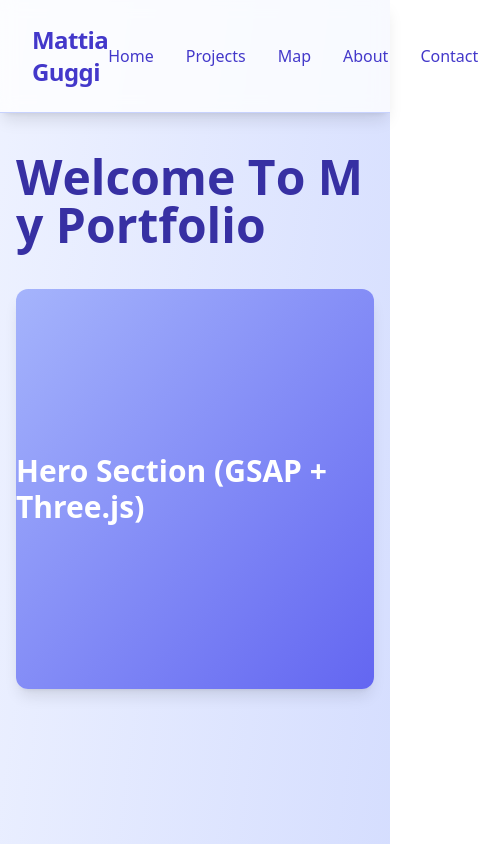
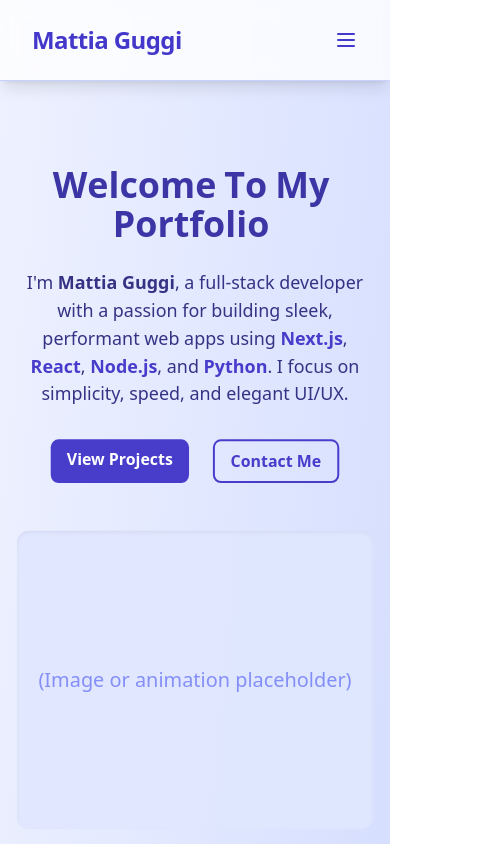
Before and after one commit to MattiaGuggi/Portfolio, a React (Vite) app: page / in a window 390 px wide. Shown: the top 844 px of the page, 478 px wide, since content can reach past the window. Built offline with nearby package versions, Linux system fonts and the light colour scheme; the HTML template or start-up script is replaced by a standard one.

Commit message:
Added responsive logic

```diff
--- a/package.json
+++ b/package.json
@@ -14,6 +14,7 @@
     "autoprefixer": "^10.4.21",
     "gsap": "^3.13.0",
     "leaflet": "^1.9.4",
+    "lucide-react": "^0.525.0",
     "postcss": "^8.5.6",
     "react": "^19.1.0",
     "react-dom": "^19.1.0",
--- a/src/components/About.tsx
+++ b/src/components/About.tsx
@@ -1,13 +1,39 @@
+import { Download } from "lucide-react";
+
 const About = () => {
   return (
-    <section id="about" className="min-h-[40vh] flex flex-col items-center justify-center px-4">
-      <div className="max-w-2xl mx-auto text-center mb-10">
+    <section id="about" className="min-h-[40vh] flex flex-col items-center justify-center px-14 xs:px-4">
+      <div className="max-w-2xl mx-auto text-center mb-7">
           <h2 className="text-3xl font-bold text-indigo-700 mb-4">About Me</h2>
           <p className="text-indigo-900 mb-8">Hi, I'm Mattia Guggi, a passionate developer focused on building efficient, modern, and minimalistic web applications. I love working with Next.js, React, and Python to create impactful digital experiences.</p>
           <div className="flex justify-center gap-6">
-            <a href="https://github.com/MattiaGuggi" target="_blank" rel="noopener" className="transition-all duration-400 hover:scale-105 px-6 py-2 rounded bg-indigo-700 text-white font-semibold hover:bg-indigo-800">GitHub</a>
-            <a href="https://linkedin.com/in/mattiaguggi" target="_blank" rel="noopener" className="transition-all duration-400 hover:scale-105 px-6 py-2 rounded bg-indigo-700 text-white font-semibold hover:bg-indigo-800">LinkedIn</a>
+            <a href="https://github.com/MattiaGuggi"
+            target="_blank"
+            rel="noopener"
+            className="transition-all duration-400 hover:scale-105 px-6 py-2 rounded bg-indigo-700 text-white font-semibold hover:bg-indigo-800"
+          >
+            GitHub
+          </a>
+            <a href="https://linkedin.com/in/mattiaguggi"
+            target="_blank"
+            rel="noopener"
+            className="transition-all duration-400 hover:scale-105 px-6 py-2 rounded bg-indigo-700 text-white font-semibold hover:bg-indigo-800"
+          >
+            LinkedIn
+          </a>
           </div>
+      </div>
+      <a
+        href="/files/MattiaGuggi_Resume.pdf"
+        download="MattiaGuggi_Resume.pdf"
+        target="_blank"
+        rel="noopener"
+        className="cursor-pointer mb-10 transition-all flex duration-400 hover:scale-105 px-8 py-4 rounded-lg bg-indigo-700 text-white font-semibold hover:bg-indigo-800"
+      >
+        <Download />Download My Resume
+      </a>
+      <div className="w-full lg:w-full h-full bg-gradient-to-br from-indigo-300 to-indigo-500 rounded-xl shadow-lg flex items-center justify-center py-10 mb-16 ">
+        <span className="text-white text-3xl font-bold">Hero Section (GSAP + Three.js)</span>
       </div>
     </section>
   );
--- a/src/components/Footer.tsx
+++ b/src/components/Footer.tsx
@@ -1,6 +1,6 @@
 const Footer = () => {
   return (
-    <footer className="w-full py-6 bg-white/80 backdrop-blur border-t border-indigo-200 text-indigo-700 text-center flex items-center justify-center font-semibold text-base">
+    <footer className="mt-5 w-full py-6 bg-white/80 backdrop-blur border-t border-indigo-200 text-indigo-700 text-center flex items-center justify-center font-semibold text-base">
       © {new Date().getFullYear()} Mattia Guggi. All rights reserved.
     </footer>
   )
--- a/src/components/Header.tsx
+++ b/src/components/Header.tsx
@@ -1,26 +1,103 @@
+import { useRef, useState, useEffect } from "react";
+import { Menu, X } from "lucide-react";
+import React from "react";
+import gsap from "gsap";
+
 const Header = () => {
-  const handleNavClick = (e: React.MouseEvent<HTMLAnchorElement, MouseEvent>, type: string) => {
+  const [isOpen, setIsOpen] = useState(false);
+  const [isDesktop, setIsDesktop] = useState(false);
+  const dropdownRef = useRef<HTMLDivElement>(null);
+
+  const handleNavClick = (e: React.MouseEvent<HTMLAnchorElement>, type: string) => {
     e.preventDefault();
     const section = document.getElementById(type);
     if (section) {
       section.scrollIntoView({ behavior: "smooth" });
+      setIsOpen(false);
     }
   };
 
+  // Detect desktop view
+  useEffect(() => {
+    const handleResize = () => {
+      setIsDesktop(window.innerWidth >= 768);
+      setIsOpen(false);
+      if (dropdownRef.current) dropdownRef.current.style.height = "";
+    };
+
+    handleResize(); // Initial check
+    window.addEventListener("resize", handleResize);
+    return () => window.removeEventListener("resize", handleResize);
+  }, []);
+
+  // Animate mobile dropdown
+  useEffect(() => {
+    if (dropdownRef.current) {
+      const el = dropdownRef.current;
+
+      if (isOpen) {
+        el.style.display = "flex";
+        gsap.fromTo(
+          el,
+          { opacity: 0, y: -10 },
+          {
+            opacity: 1,
+            y: 0,
+            duration: 0.5,
+            ease: "power1.inOut",
+          }
+        );
+      } else {
+        gsap.to(el, {
+          height: 0,
+          opacity: 0,
+          duration: 0.5,
+          ease: "power2.in",
+          onComplete: () => {
+            el.style.display = "none";
+            el.style.height = "";
+          },
+        });
+      }
+    }
+  }, [isOpen]);
+
   return (
-    <header className="px-8 py-6 shadow-lg flex items-center justify-between bg-white/80 backdrop-blur border-b border-indigo-200">
-      <div className="flex items-center gap-3">
-        <span className="text-2xl font-bold text-indigo-700 tracking-tight">Mattia Guggi</span>
-      </div>
-      <nav className="flex gap-8 text-indigo-700 font-medium">
-        <a href="#home" onClick={e => handleNavClick(e, "home")}>Home</a>
-        <a href="#projects" onClick={e => handleNavClick(e, "projects")}>Projects</a>
-        <a href="#map" onClick={e => handleNavClick(e, "map")}>Map</a>
-        <a href="#about" onClick={e => handleNavClick(e, "about")}>About</a>
-        <a href="#contact" onClick={e => handleNavClick(e, "contact")}>Contact</a>
-      </nav>
+    <header className="px-8 py-6 shadow-lg flex items-center justify-between bg-white/80 backdrop-blur border-b border-indigo-200 relative z-50">
+      <span className="text-2xl font-bold text-indigo-700 tracking-tight">Mattia Guggi</span>
+
+      {isDesktop ? (
+        <nav className="gap-8 text-indigo-700 font-medium flex">
+          {["home", "projects", "map", "about", "contact"].map((id) => (
+            <a key={id} href={`#${id}`} onClick={(e) => handleNavClick(e, id)} className="font-bold text-lg">
+              {id.charAt(0).toUpperCase() + id.slice(1)}
+            </a>
+          ))}
+        </nav>
+      ) : (
+        <>
+          <button
+            onClick={() => setIsOpen((prev) => !prev)}
+            className="text-indigo-700 md:hidden"
+          >
+            {isOpen ? <X size={24} /> : <Menu size={24} />}
+          </button>
+
+          <nav
+            ref={dropdownRef}
+            className="absolute top-full left-0 w-full bg-white shadow-md flex-col items-start px-8 py-4 gap-4 text-indigo-700 md:hidden overflow-hidden"
+            style={{ display: "none" }}
+          >
+            {["home", "projects", "map", "about", "contact"].map((id) => (
+              <a key={id} href={`#${id}`} onClick={(e) => handleNavClick(e, id)} className="font-bold text-lg">
+                {id.charAt(0).toUpperCase() + id.slice(1)}
+              </a>
+            ))}
+          </nav>
+        </>
+      )}
     </header>
-  )
-}
+  );
+};
 
 export default Header
--- a/src/components/Home.tsx
+++ b/src/components/Home.tsx
@@ -13,22 +13,48 @@ const Home = () => {
   }, []);
 
   return (
-    <section id="home" className="flex-1 flex flex-col items-center justify-center px-4 py-10">
-      <h1 className="text-5xl font-bold text-indigo-800">
-        { "Welcome To My Portfolio".split("").map((char, i) => (
-          <span
-            key={i}
-            className="animated-char inline-block opacity-0 translate-y-4"
-          >
-            {char === " " ? "\u00A0" : char}
+    <section
+      id="home"
+      className="flex-1 flex flex-col items-center justify-center px-14 xs:px-4 py-20 text-center"
+    >
+      <h1 className="text-5xl xs:text-4xl font-bold text-indigo-800 leading-snug mb-6">
+        {"Welcome To My Portfolio".split(" ").map((word, wordIndex) => (
+          <span key={wordIndex} className="inline-block mr-2">
+            {word.split("").map((char, charIndex) => (
+              <span
+                key={`${wordIndex}-${charIndex}`}
+                className="animated-char inline-block opacity-0 translate-y-4"
+              >
+                {char}
+              </span>
+            ))}
           </span>
-        )) }
+        ))}
       </h1>
 
-      <div className="w-full h-[400px] flex items-center justify-center mb-8 mt-10">
-        <div className="w-full h-full bg-gradient-to-br from-indigo-300 to-indigo-500 rounded-xl shadow-lg flex items-center justify-center">
-          <span className="text-white text-3xl font-bold">Hero Section (GSAP + Three.js)</span>
-        </div>
+      <p className="text-lg text-indigo-900 max-w-2xl mb-8">
+        I'm <strong>Mattia Guggi</strong>, a full-stack developer with a passion for building sleek, performant web apps using <span className="text-indigo-700 font-semibold">Next.js</span>, <span className="text-indigo-700 font-semibold">React</span>, <span className="text-indigo-700 font-semibold">Node.js</span>, and <span className="text-indigo-700 font-semibold">Python</span>. I focus on simplicity, speed, and elegant UI/UX.
+      </p>
+
+      <div className="flex gap-6 mb-12">
+        <a
+          href="#projects"
+          className="px-6 py-3 bg-indigo-700 text-white font-semibold rounded-lg hover:bg-indigo-800 transition duration-300 xs:px-4 xs:py-2"
+        >
+          View Projects
+        </a>
+        <a
+          href="#contact"
+          className="px-6 py-3 border-2 border-indigo-700 text-indigo-700 font-semibold rounded-lg hover:bg-indigo-700 hover:text-white transition duration-300 xs:px-4 xs:py-2"
+        >
+          Contact Me
+        </a>
+      </div>
+
+      {/* Optional Image or Lottie placeholder */}
+      <div className="w-full max-w-xl h-[300px] bg-indigo-100 rounded-xl shadow-inner flex items-center justify-center text-indigo-400 text-xl">
+        {/* Replace with image, animation, or hero SVG */}
+        (Image or animation placeholder)
       </div>
     </section>
   );
--- a/src/components/Map.tsx
+++ b/src/components/Map.tsx
@@ -6,8 +6,8 @@ const Map = () => {
     const position: LatLngExpression = [45.87, 9.12];
 
     return (
-        <section id="map" className="min-h-[40vh] flex flex-col items-center justify-center px-4">
-            <div className="w-1/3 md:w-1/2 h-96 mx-auto border border-indigo-200 rounded-xl overflow-hidden shadow-lg">
+        <section id="map" className="min-h-[40vh] w-full flex flex-col items-center justify-center xs:px-4 px-14">
+            <div className="w-full max-w-5xl mx-auto h-[500px] border border-indigo-200 rounded-xl overflow-hidden shadow-lg">
                 <MapContainer
                     center={position}
                     zoom={10}
--- a/src/components/Projects.tsx
+++ b/src/components/Projects.tsx
@@ -1,39 +1,70 @@
+import { useGSAP } from "@gsap/react";
+import gsap from "gsap";
+import { useRef } from "react";
+
 const Projects = () => {
+  const ulRef = useRef<HTMLUListElement>(null);
+
+  useGSAP(() => {
+    const items = gsap.utils.toArray<HTMLElement>("section#projects li");
+
+    items.forEach((item) => {
+      gsap.fromTo(item, {
+          opacity: 0,
+          y: 50,
+          scale: 0.95,
+        },
+        {
+          opacity: 1,
+          y: 0,
+          scale: 1,
+          ease: "power2.out",
+          stagger: 0.1,
+          scrollTrigger: {
+            trigger: item,
+            start: "top 95%",
+            scrub: 0.5
+          },
+        }
+      );
+    });
+  }, []);
+
   return (
-    <section id="projects" className="min-h-[60vh] w-full flex flex-col items-center justify-center px-4 py-10">
-      <div className="px-10 mx-auto text-center">
+    <section id="projects" className="min-h-[60vh] w-full flex flex-col items-center justify-center py-10 px-14 xs:px-4">
+      <div className="mx-auto text-center">
         <h2 className="text-3xl font-bold text-indigo-700 mb-4">Projects</h2>
         <p className="text-indigo-900 mb-8">A selection of my work, built with modern technologies and a focus on efficiency and design.</p>
-        <ul className="space-y-10 space-x-10 grid grid-cols-4">
-          <li className="bg-white/80 rounded shadow p-6 text-left cursor-pointer duration-400 transition-all hover:scale-105">
+        <ul ref={ulRef} className="grid grid-cols-4 xs:grid-cols-1 sm:grid-cols-2 md:grid-cols-2 gap-12">
+          <li className="bg-white/80 rounded-xl shadow-custom p-6 text-left cursor-pointer duration-400 transition-all hover:scale-105">
             <span className="text-xl font-semibold text-indigo-800">Spotify Dashboard</span>
             <p className="text-indigo-900">A React dashboard for Spotify analytics and insights based on a python server.</p>
           </li>
-          <li className="bg-white/80 rounded shadow p-6 text-left cursor-pointer duration-400 transition-all hover:scale-105">
+          <li className="bg-white/80 rounded-xl shadow-custom p-6 text-left cursor-pointer duration-400 transition-all hover:scale-105">
             <span className="text-xl font-semibold text-indigo-800">Bar Service</span>
             <p className="text-indigo-900">A React App to see all cocktails and create new ones.</p>
           </li>
-          <li className="bg-white/80 rounded shadow p-6 text-left cursor-pointer duration-400 transition-all hover:scale-105">
+          <li className="bg-white/80 rounded-xl shadow-custom p-6 text-left cursor-pointer duration-400 transition-all hover:scale-105">
             <span className="text-xl font-semibold text-indigo-800">FantaBalzo</span>
             <p className="text-indigo-900">A fantasy game for bids on whoever would skip school tests.</p>
           </li>
-          <li className="bg-white/80 rounded shadow p-6 text-left cursor-pointer duration-400 transition-all hover:scale-105">
+          <li className="bg-white/80 rounded-xl shadow-custom p-6 text-left cursor-pointer duration-400 transition-all hover:scale-105">
             <span className="text-xl font-semibold text-indigo-800">Polls App</span>
             <p className="text-indigo-900">A Next.js-based app to let users play/create polls.</p>
           </li>
-          <li className="bg-white/80 rounded shadow p-6 text-left cursor-pointer duration-400 transition-all hover:scale-105">
+          <li className="bg-white/80 rounded-xl shadow-custom p-6 text-left cursor-pointer duration-400 transition-all hover:scale-105">
             <span className="text-xl font-semibold text-indigo-800">Project Volta</span>
             <p className="text-indigo-900">A Django-based donation platform for museums and cultural institutions.</p>
           </li>
-          <li className="bg-white/80 rounded shadow p-6 text-left cursor-pointer duration-400 transition-all hover:scale-105">
+          <li className="bg-white/80 rounded-xl shadow-custom p-6 text-left cursor-pointer duration-400 transition-all hover:scale-105">
             <span className="text-xl font-semibold text-indigo-800">Voice Recognition App</span>
             <p className="text-indigo-900">AI-powered voice recognition using Python and dlib.</p>
           </li>
-          <li className="bg-white/80 rounded shadow p-6 text-left cursor-pointer duration-400 transition-all hover:scale-105">
+          <li className="bg-white/80 rounded-xl shadow-custom p-6 text-left cursor-pointer duration-400 transition-all hover:scale-105">
             <span className="text-xl font-semibold text-indigo-800">Face Recognition App</span>
             <p className="text-indigo-900">AI-powered face recognition using Python and dlib.</p>
           </li>
-          <li className="bg-white/80 rounded shadow p-6 text-left cursor-pointer duration-400 transition-all hover:scale-105">
+          <li className="bg-white/80 rounded-xl shadow-custom p-6 text-left cursor-pointer duration-400 transition-all hover:scale-105">
             <span className="text-xl font-semibold text-indigo-800">Text Summarization App</span>
             <p className="text-indigo-900">AI-powered text summarization using Python.</p>
           </li>
--- a/src/index.css
+++ b/src/index.css
@@ -3,8 +3,14 @@
 @tailwind  utilities;
 
 #root {
-    height: 100lvh;
-    width: 100%;
+  height: 100lvh;
+  width: 100%;
+}
+
+html,
+body {
+  scroll-behavior: smooth;
+  overflow-x: hidden;
 }
 
 input[type='number']::-webkit-outer-spin-button,
--- a/tailwind.config.js
+++ b/tailwind.config.js
@@ -10,9 +10,10 @@ module.exports = {
         'custom': '0 0 8px rgba(0, 0, 0, 0.2)',
       },
       screens: {
-        xs: { min: '320px', max: '480px' },
-        sm: { min: '480px', max: '768px' },
+        xs: { min: '320px', max: '425px' },
+        sm: { min: '425px', max: '768px' },
         md: { min: '768px', max: '1024px' },
+        lg: { min: '1024px', max: '1440px' },
       },
     },
   },
```
Also changed, not shown: src/App.tsx (+13 -11 lines), 1 other file (tests, documents, lock files or other folders).
